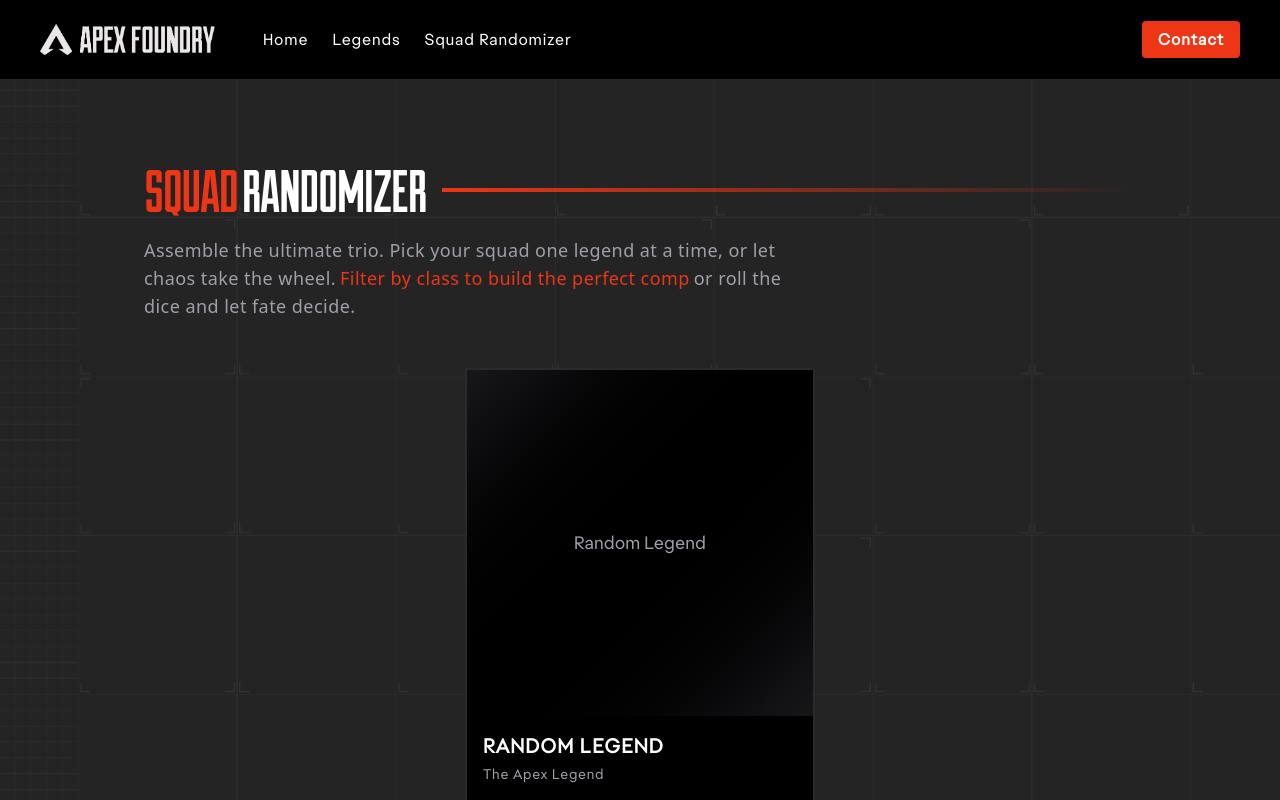
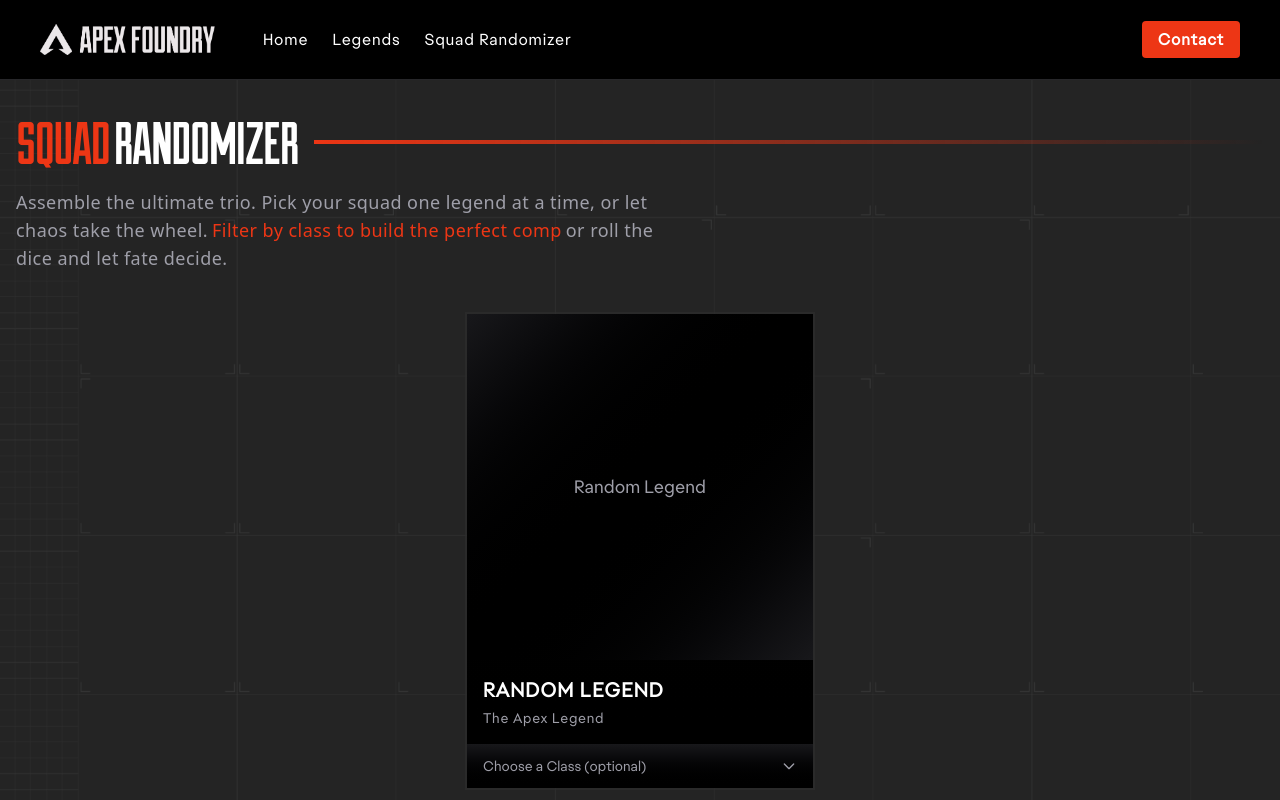
Before and after one commit to MikeKenway/apex-foundry, a Next.js app: page /squad-randomizer in a window 1280 px wide. Shown: the top 800 px of the page. Built offline with nearby package versions, Linux system fonts and the light colour scheme.

Commit message:
styling updates

```diff
--- a/src/app/squad-randomizer/page.tsx
+++ b/src/app/squad-randomizer/page.tsx
@@ -85,9 +85,9 @@
   }
 
   return (
-    <div className='max-w-6xl mx-auto px-4 py-12 text-white'>
+    <div className='relative space-y-10 text-white'>
       {/* Header */}
-      <div className='relative space-y-10 max-w-5xl mx-auto mb-12 px-4'>
+      <div className='relative space-y-10'>
         <div>
           <div className='flex items-center gap-4 mb-4'>
             <h1 className='text-6xl font-[Duke] tracking-tight'>
```
